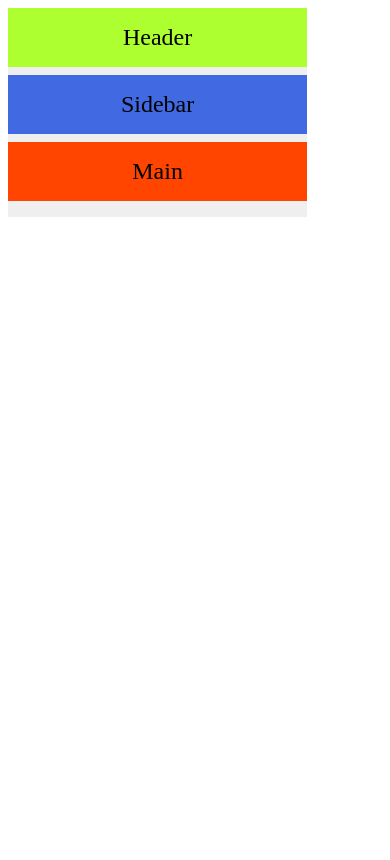
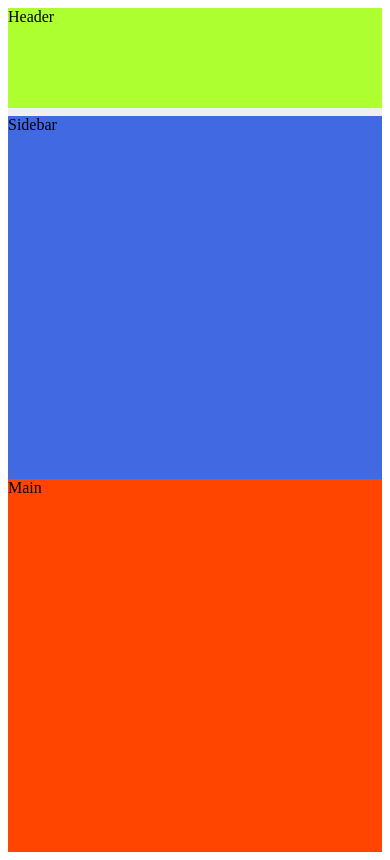
Before and after one commit to mats68/next-text-ssg, a Next.js app: page / in a window 390 px wide. Built offline with nearby package versions, Linux system fonts and the light colour scheme.

Commit message:
responsive CSS Grid Layout

```diff
--- a/styles/Home.module.css
+++ b/styles/Home.module.css
@@ -1,62 +1,52 @@
 .container {
-  width: 80%;
-  background-color: #efefef;
-  marin: auto;
-
+  height: 100vh;
   display: grid;
-  grid-template-rows: repeat(5, min-content);
-  grid-template-columns: [full-start sidebar-start] minmax(180px, 200px)[sidebar-end center-start] repeat(8, [col-start] minmax(min-content, 1fr)[col-end]) [full-end];
+  grid-template-columns: 250px auto;
+  grid-template-rows: 100px auto auto;
   grid-gap: .5rem;
 }
 
-@media only screen and (max-width: 1000px) {
-  .container {
-      grid-template-columns: [full-start center-start] repeat(8, [col-start]minmax(min-content, 1fr)[col-end]) [full-end];
-  }
+.header {
+  grid-column: 1 / 3;
+  grid-row: 1 / 2;
 }
 
-.container div {
-  font-size: 1.5rem;
-  text-align: center;
-  padding: 1rem;
-  color: black;
+.sidebar {
+  grid-column: 1 / 1;
+  grid-row: 2 / 4
+}
+
+.main {
+  grid-column: 2 / 3;
+  grid-row: 2 / 4;
+}
+
+@media only screen and (max-width: 1000px) {
+  .sidebar {
+      grid-column: 1 / 3;
+      grid-row: 2 / 4
+  }
+
+  .main {
+    grid-column: 1 / 3;
+    grid-row: 3 / 4
+}
+
+}
+
+
+.container {
+  background-color: #efefef;
 }
 
 .header {
   background-color: greenyellow;
-  grid-column: full-start / full-end;
-  grid-row: 1 / 2;
 }
 
 .sidebar {
   background-color: royalblue;
-  grid-column: sidebar-start / sidebar-end;
-  grid-row: 2 / -1
-  /* grid-area: sidebar; */
-}
-
-@media only screen and (max-width: 1000px) {
-  .sidebar {
-      grid-column: full-start / full-end;
-      grid-row: 2 / 3
-  }
 }
 
 .main {
   background-color: orangered;
-  grid-column: center-start / full-end;
 }
-
-.box {
-  background-color: goldenrod;
-  grid-column: center-start / full-end;
-
-  display: grid;
-  grid-template-columns: repeat(auto-fit, minmax(200px, 1fr));
-  /* grid-gap: 1rem; */
-}
-
-.footer {
-  background-color: greenyellow;
-  grid-column: full-start / full-end;
-}
```
